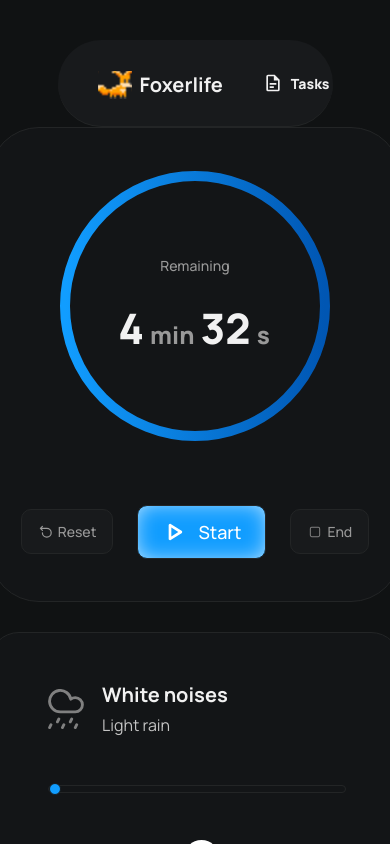
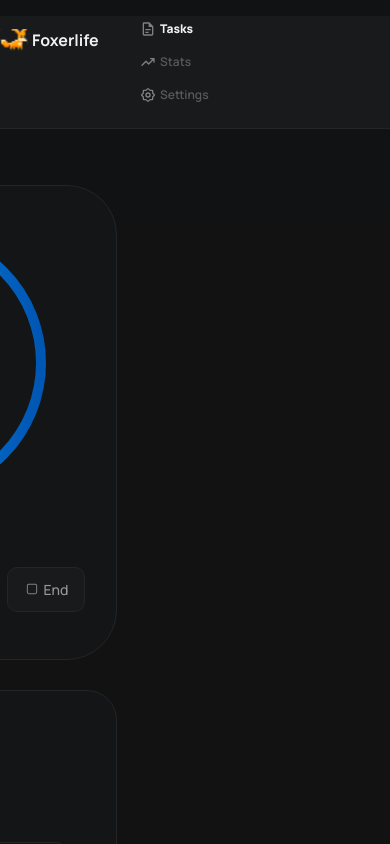
Before and after one commit to mohamedbaatour/Foxerlife, a React (Create React App) app in the folder frontend/: page / in a window 390 px wide. Shown: the top 844 px of the page. Built offline with nearby package versions, Linux system fonts and the light colour scheme; no server answers.

Commit message:
turned css variables into rem and responsive navbar

```diff
--- a/frontend/src/components/Navbar.css
+++ b/frontend/src/components/Navbar.css
@@ -2,22 +2,22 @@
     display: flex;
     justify-content: space-between;
     align-items: center;
-    padding: 0px 40px;
+    padding: 0 2.5rem;
     background-color: #181A1C;
     border-bottom: 1px solid #232526;
     z-index: 10;
     width: 50%;
     border-radius: 999px;
-    margin-top: 40px;
-    min-height: 86px;
-    max-height: 86px;
+    margin-top: 2.5rem;
+    min-height: 5.375rem;
+    max-height: 5.375rem;
 }
 
 .navbar-left-section {
     display: flex;
     flex-direction: row;
-    gap: 8px;
-    margin-top: 4px;
+    gap: 0.5rem;
+    margin-top: 0.25rem;
 }
 
 .logo {
@@ -25,37 +25,31 @@
     height: 28px;
 }
 
+.animated-logo {
+    width: 34px;
+    height: 28px;
+}
+
 .navbar-brand-name {
     text-decoration: none;
     color: #f1f1f1;
-    font-size: 20px;
+    font-size: 1.25rem;
     font-weight: 700;
-}
-
-a {
-    text-decoration: none;
 }
 
 .navbar-center-section {
     display: flex;
     justify-content: center;
     align-items: center;
-    gap: 64px;
+    gap: 4rem;
     text-decoration: none;
     color: #f1f1f1;
-}
-
-.navbar-menu-item {
-  display: flex;
-  justify-content: center;
-  align-items: center;
-
 }
 
 .navbar-menu-icon {
     height: 20px;
     width: 20px;
-    margin-right: 8px;
+    margin-right: 0.5rem;
     transition: fill 0.2s ease-in-out;
 }
 
@@ -63,7 +57,7 @@ a {
   text-decoration: none;
   color: #595959;
   font-weight: 600;
-  font-size: 14px;
+  font-size: 0.875rem;
   transition: color 0.2s ease-in-out, font-weight 0.2s ease-in-out;
   display: flex;
   align-items: center;
@@ -78,12 +72,6 @@ a {
   font-weight: 800;
 }
 
-.navbar-menu-link.active .navbar-menu-icon path,
-.navbar-menu-link.active .navbar-menu-icon circle,
-.navbar-menu-link.active .navbar-menu-icon rect {
-  fill: #f1f1f1;
-}
-
 li {
     list-style: none;
     text-decoration: none;
@@ -92,19 +80,157 @@ li {
 .navbar-current-time {
     color: #C4C4C4;
     font-weight: 800;
-    font-size: 16px;
+    font-size: 1rem;
 }
 
 .navbar-current-location {
     color: #595959;
     font-weight: 400;
-    font-size: 12px;
+    font-size: 0.75rem;
 }
 
 .navbar-right-section {
     display: flex;
     flex-direction: row;
-    gap: 16px;
+    gap: 1rem;
     align-items: center;
-    margin-top: 4px;
+    margin-top: 0.25rem;
 }
+
+
+/* Responsive Styles */
+@media (max-width: 1350px) {
+  .navbar-main {
+    width: 90%;
+    padding: 0 1.5rem;
+    margin-top: 1.5rem;
+    min-height: 4.5rem;
+    max-height: 4.5rem;
+  }
+  .navbar-center-section {
+    gap: 2rem;
+  }
+}
+
+@media (max-width: 768px) {
+  .navbar-main {
+    flex-direction: column;
+    align-items: stretch;
+    width: 100%;
+    padding: 0 1rem;
+    margin-top: 1rem;
+    min-height: 4rem;
+    max-height: none;
+    border-radius: 0;
+  }
+  .navbar-left-section,
+  .navbar-right-section {
+    margin-top: 0.5rem;
+    gap: 0.5rem;
+    align-items: center;
+    width: 100%;
+  }
+  .navbar-center-section {
+    gap: 1.8rem;
+    flex-wrap: wrap;
+    align-items: center;
+    width: 100%;
+    margin-left: 48px;
+    margin-top: -80px !important;
+    margin-bottom: 30px!important;
+  }
+  .navbar-hide-mobile {
+    display: none !important;
+  }
+}
+
+@media (max-width: 480px) {
+  .navbar-main {
+    flex-direction: column;
+    align-items: stretch;
+    width: 100%;
+
+
+    min-height: 3.5rem;
+    border-radius: 0;
+  }
+  .navbar-left-section,
+  .navbar-right-section {
+    flex-direction: row;
+    align-items: flex-start;
+    gap: 0.25rem;
+    margin-top: 0.8rem;
+  }
+  .navbar-center-section {
+    gap: 1rem;
+    flex-direction: row;
+    align-items: flex-start;
+
+    margin-bottom: 25px !important;
+  }
+  .navbar-brand-name {
+    font-size: 1rem;
+  }
+  .navbar-menu-link {
+    font-size: 0.75rem;
+  }
+  .navbar-current-time {
+    font-size: 0.875rem;
+  }
+  .navbar-current-location {
+    font-size: 0.625rem;
+  }
+  .logo,
+  .animated-logo {
+    width: 28px;
+    height: 22px;
+  }
+  .navbar-menu-icon {
+    width: 16px;
+    height: 16px;
+    margin-right: 0.25rem;
+  }
+}
+
+@media (max-width: 400px) {
+  .navbar-main {
+    flex-direction: column;
+    align-items: stretch;
+    width: 100%;
+
+
+    min-height: 7rem;
+    border-radius: 0;
+  }
+  .navbar-left-section,
+  .navbar-right-section {
+    flex-direction: row;
+    align-items: flex-start;
+    gap: 0.25rem;
+    margin-top: 0.8rem;
+  }
+  .navbar-center-section {
+    gap: 1rem;
+    flex-direction: column;
+    align-items: flex-start;
+    margin-left: 100px !important;
+
+  }
+  .navbar-brand-name {
+    font-size: 1rem;
+  }
+  .navbar-menu-link {
+    font-size: 0.75rem;
+  }
+
+  .logo,
+  .animated-logo {
+    width: 28px;
+    height: 22px;
+  }
+  .navbar-menu-icon {
+    width: 16px;
+    height: 16px;
+    margin-right: 0.25rem;
+  }
+}
--- a/frontend/src/components/Navbar.jsx
+++ b/frontend/src/components/Navbar.jsx
@@ -178,7 +178,7 @@ const Navbar = () => {
         onMouseEnter={() => setIsLogoHovered(true)}
         onMouseLeave={() => setIsLogoHovered(false)}
       >
-        {isLogoHovered ? <img src={LogoGIF} alt="Foxerlife Animated Logo" className="logo" /> : <LogoIcon className="logo" />}
+        {isLogoHovered ? <img src={LogoGIF} alt="Foxerlife Animated Logo" className="animated-logo" /> : <LogoIcon className="logo" />}
         <div className="navbar-brand-name">Foxerlife</div>
       </div>
 
@@ -203,7 +203,7 @@ const Navbar = () => {
         </li>
       </ul>
 
-      <div className="navbar-right-section">
+      <div className="navbar-right-section navbar-hide-mobile">
         {weatherIcon}
         <div className="navbar-time-details">
           <span className="navbar-current-time">{currentTime || "N/A"}</span>{" "}
--- a/frontend/src/components/Timer-WhiteNoise.css
+++ b/frontend/src/components/Timer-WhiteNoise.css
@@ -1,41 +1,36 @@
 .tasks-page-container {
   display: flex;
-  justify-content: center; /* Center the left column if it's narrower than page */
-  padding-top: 80px;
+  justify-content: center;
+  padding-top: 5rem;
   background-color: #121212;
   color: #e0e0e0;
   width: 100%;
-  min-height: calc(100vh - 86px - 40px - 40px); /* Full height minus navbar, its margin, and page padding */
+  min-height: calc(100vh - 5.375rem - 2.5rem - 2.5rem);
   box-sizing: border-box;
 }
 
-/* This will now be the container for the left column (Timer + White Noise) */
 .tasks-main-content-left-column {
   display: flex;
-  flex-direction: column; /* Stack timer and white noise player vertically */
-  gap: 30px; /* Gap between Timer and White Noise Player */
-  /* max-width: 410px; /* Width of the components */
-  /* If you want to center this column in the page if there's extra space: */
-  /* margin: 0 auto; */
+  flex-direction: column;
+  gap: 1.875rem;
 }
 
-/* Timer Section Styles (mostly from previous response, ensure they are here) */
 .timer-section {
   background-color: #131517;
   border: 1px solid #232526;
-  border-radius: 50px;
+  border-radius: 3.125rem;
   display: flex;
   flex-direction: column;
   align-items: center;
-  width: 410px;
-  height: 473px;
+  width: 25.625rem;
+  height: 29.5625rem;
   justify-content: center;
 }
 
 .timer-display-container {
   position: relative;
-  width: 270px;
-  height: 270px;
+  width: 16.875rem;
+  height: 16.875rem;
 }
 
 .timer-progress-ring__background,
@@ -63,21 +58,21 @@
 }
 
 .timer-remaining-label {
-  font-size: 14px;
+  font-size: 0.875rem;
   color: #999999;
-  margin-bottom: 24px;
+  margin-bottom: 1.5rem;
   font-weight: 500;
 }
 
 .timer-time {
-  font-size: 42px;
+  font-size: 2.625rem;
   font-weight: 800;
   color: #f1f1f1;
   letter-spacing: -9%;
   display: flex;
   align-items: baseline;
   justify-content: center;
-  gap: 4px;
+  gap: 0.25rem;
 }
 
 .timer-time .minutes,
@@ -86,38 +81,37 @@
 }
 
 .timer-time .separator {
-  font-size: 24px;
+  font-size: 1.5rem;
   font-weight: 800;
   color: #999999;
   letter-spacing: -9%;
-  margin: 0 2px;
+  margin: 0 0.125rem;
 }
 
 .timer-controls {
   display: flex;
   justify-content: center;
   align-items: center;
-  gap: 24px;
+  gap: 1.5rem;
   width: 100%;
-  margin-top: 64px;
+  margin-top: 4rem;
 }
 
 .timer-button {
-
   border: 1px solid #232526;
-  border-radius: 10px;
+  border-radius: 0.625rem;
   cursor: pointer;
-  font-size: 14px;
+  font-size: 0.875rem;
   display: flex;
   align-items: center;
   justify-content: center;
-  gap: 4px;
+  gap: 0.25rem;
   transition: background-color 0.2s ease;
   font-weight: 500;
   color: #999999;
-  padding: 12px 16px;
+  padding: 0.75rem 1rem;
   background-color: #181A1C;
-  font-family: "Manrope" , "Roboto",sans-serif;
+  font-family: "Manrope", "Roboto", sans-serif;
 }
 
 .timer-button:hover {
@@ -125,31 +119,31 @@
 }
 
 .start-pause-button {
-  padding: 10px 24px 10px 20px;
-  box-shadow: inset 0px 0px 24px -7px white;
+  padding: 0.625rem 1.5rem 0.625rem 1.25rem;
+  box-shadow: inset 0px 0px 1.5rem -0.4375rem white;
   font-weight: 500;
   color: #f1f1f1;
-      font-size: 18px;
-      border-radius: 10px;
+  font-size: 1.125rem;
+  border-radius: 0.625rem;
   border: 1px solid #232526;
   display: flex;
   justify-content: center;
   align-items: center;
-      gap: 8px;
+  gap: 0.5rem;
   cursor: pointer;
   transition: background-color 0.2s ease;
-        font-family: "Manrope" , "Roboto",sans-serif;
+  font-family: "Manrope", "Roboto", sans-serif;
 }
 
 .start-icon {
-  width: 32px;
-  height: 32px;
-  fill: white ;
+  width: 2rem;
+  height: 2rem;
+  fill: white;
 }
 
-.end-icon,.reset-icon {
-  width: 16px;
-  height: 16px;
+.end-icon, .reset-icon {
+  width: 1rem;
+  height: 1rem;
 }
 
 .start-pause-button.start {
@@ -173,22 +167,17 @@
   transform: scale(1.02);
 }
 
-
-/* Remove .tasks-list-section, .tasks-now, .tasks-later, .task-item, etc. for now */
-/* Or comment them out if you plan to add them back later */
-
-
 .white-noise-player {
   background-color: #131517;
   border: 1px solid #232526;
-  border-radius: 30px;
-  padding: 48px 56px;
+  border-radius: 1.875rem;
+  padding: 3rem 3.5rem;
   display: flex;
   flex-direction: column;
   align-items: center;
-  max-width: 410px;
+  max-width: 25.625rem;
   justify-content: space-between;
-  --white-noise-progress-color: #119DFF; /* Define the CSS variable here */
+  --white-noise-progress-color: #119DFF;
 }
 
 .white-noise-player-hero {
@@ -197,21 +186,21 @@
   width: 100%;
   justify-content: start;
   align-items: center;
-  gap: 16px;
-    margin-bottom: 40px;
+  gap: 1rem;
+  margin-bottom: 2.5rem;
 }
 
 .white-noise-player-title {
-  font-size: 20px;
+  font-size: 1.25rem;
   font-weight: 700;
   color: #f1f1f1;
 }
 
 .white-noise-player-playing {
-  font-size: 16px;
+  font-size: 1rem;
   font-weight: 400;
   color: #c4c4c4;
-  margin-top: 6px;
+  margin-top: 0.375rem;
 }
 
 .white-noise-player-text {
@@ -220,21 +209,20 @@
 }
 
 .white-noise-player-icon {
-  width: 40px;
-  height: 40px;
-  color: #808080 ;
+  width: 2.5rem;
+  height: 2.5rem;
+  color: #808080;
 }
-
 
 .white-noise-options-button {
   background: none;
-  border: 1px solid #4F4F4F; /* Grey border like in image */
-  color: #A0A0A0; /* Greyish text */
+  border: 1px solid #4F4F4F;
+  color: #A0A0A0;
   border-radius: 50%;
-  width: 32px;
-  height: 32px;
-  font-size: 18px;
-  line-height: 28px; /* Center dots vertically */
+  width: 2rem;
+  height: 2rem;
+  font-size: 1.125rem;
+  line-height: 1.75rem;
   cursor: pointer;
   padding: 0;
   display: flex;
@@ -248,23 +236,23 @@
 
 .white-noise-progress-bar-container {
   width: 100%;
-  margin-bottom: 32px;
+  margin-bottom: 2rem;
 }
 
 .white-noise-progress-bar {
   width: 100%;
-  height: 8px;
+  height: 0.5rem;
   -webkit-appearance: none;
   appearance: none;
-  border-radius: 3px;
+  border-radius: 0.1875rem;
   cursor: pointer;
-  background: none; /* Remove static background so gradient shows */
+  background: none;
 }
 
 .white-noise-progress-bar::-webkit-slider-runnable-track {
-  height: 8.5px;
-  background: transparent; /* Let the input's background (gradient) show through */
-  border-radius: 5px;
+  height: 0.53125rem;
+  background: transparent;
+  border-radius: 0.3125rem;
   border: 1.5px solid #232526;
   position: relative;
   z-index: 0;
@@ -273,22 +261,21 @@
 .white-noise-progress-bar::-webkit-slider-thumb {
   -webkit-appearance: none;
   appearance: none;
-  width: 12px;
-  height: 12px;
+  width: 0.75rem;
+  height: 0.75rem;
   background: var(--white-noise-progress-color);
   border-radius: 50%;
   cursor: pointer;
-  margin-top: -3px;
+  margin-top: -0.1875rem;
   position: relative;
   z-index: 1;
-  border: 1px solid #181A1C; /* Optional: makes thumb stand out */
+  border: 1px solid #181A1C;
 }
 
-/* Firefox */
 .white-noise-progress-bar::-moz-range-thumb {
-  width: 12px; /* Consistent with Webkit */
-  height: 12px; /* Consistent with Webkit */
-  background: var(--white-noise-progress-color); /* Use CSS variable */
+  width: 0.75rem;
+  height: 0.75rem;
+  background: var(--white-noise-progress-color);
   border-radius: 50%;
   border: none;
   cursor: pointer;
@@ -296,132 +283,123 @@
 
 .white-noise-progress-bar::-moz-range-track {
   width: 100%;
-  height: 8px; /* Consistent with Webkit */
-  background: #181A1C; /* Inactive part of the track */
-  border-radius: 3px;
+  height: 0.5rem;
+  background: #181A1C;
+  border-radius: 0.1875rem;
   cursor: pointer;
-  border: 1px solid #232526; /* Consistent with Webkit */
+  border: 1px solid #232526;
 }
 
 .white-noise-progress-bar::-moz-range-progress {
-  background-color: var(--white-noise-progress-color); /* Use CSS variable for the filled part */
-  height: 8px; /* Consistent with Webkit */
-  border-radius: 3px;
+  background-color: var(--white-noise-progress-color);
+  height: 0.5rem;
+  border-radius: 0.1875rem;
 }
-
-/* Styling the filled part of the progress bar is tricky and often done by layering elements or using pseudo-elements */
-/* For a simple visual, we can try to color the track up to the thumb using a gradient if supported, or accept the thumb's position as the indicator */
 
 .white-noise-controls {
   display: flex;
-  justify-content: space-around; /* Distribute controls evenly */
+  justify-content: space-around;
   align-items: center;
-  gap: 20px;
-  margin-top: 10px; /* Space from progress bar */
-  position: relative; /* Add this to help manage z-index for children if needed */
+  gap: 1.25rem;
+  margin-top: 0.625rem;
+  position: relative;
 }
 
-.white-noise-controls .control-button{
+.white-noise-controls .control-button {
   background: none;
   border: none;
-  color: #A0A0A0; /* Icon color */
+  color: #A0A0A0;
   cursor: pointer;
   display: flex;
   align-items: center;
   justify-content: center;
-  position: relative; /* Important for z-index context */
-  z-index: 1; /* Default z-index for control buttons */
+  position: relative;
+  z-index: 1;
 }
 
-.white-noise-controls .control-button svg{
+.white-noise-controls .control-button svg {
   background: none;
   border: none;
-  color: #A0A0A0; /* Icon color */
+  color: #A0A0A0;
   cursor: pointer;
-  width: 24px; /* Icon size */
-  height: 24px;
+  width: 1.5rem;
+  height: 1.5rem;
   display: flex;
   align-items: center;
   justify-content: center;
-  position: relative; /* Important for z-index context */
-  z-index: 1; /* Default z-index for control buttons */
+  position: relative;
+  z-index: 1;
 }
 
-
-/* Volume Control Specific Styles */
 .volume-control-container {
-  display: flex; /* Use flex to align icon and slider */
+  display: flex;
   align-items: center;
-  position: relative; /* Crucial for absolute positioning of slider within */
-  /* min-width: 32px; /* Minimum width of the icon */
-  /* transition: min-width 0.3s ease; /* Transition for container expansion */
-  z-index: 10; /* Ensure this container is above other sibling controls when active */
+  position: relative;
+  z-index: 10;
 }
 
 .volume-control-container .sound-icon-wrapper {
-  /* This wrapper will hold the icon and allow it to be 'pushed' by the slider */
   position: relative;
   display: flex;
   align-items: center;
   justify-content: center;
-  width: 32px; /* Match control-button size */
-  height: 32px;
-  transition: transform 0.3s ease; /* For the icon 'moving left' effect */
-  z-index: 2; /* Icon above slider */
+  width: 2rem;
+  height: 2rem;
+  transition: transform 0.3s ease;
+  z-index: 2;
 }
 
 .volume-slider {
   position: absolute;
-  left: -80px; /* Move slider to the left of the icon */
+  left: -5rem;
   top: 50%;
   transform: translateY(-50%);
   width: 0;
-  height: 5px;
+  height: 0.3125rem;
   -webkit-appearance: none;
   appearance: none;
   background: #232526;
-  border-radius: 3px;
+  border-radius: 0.1875rem;
   cursor: pointer;
   outline: none;
   opacity: 0;
   visibility: hidden;
-  transition: width 0.3s ease 0.1s, opacity 0.3s ease 0.1s, visibility 0s 0.4s, left 0.3s ease; /* Delay appearance slightly */
-  z-index: 1; /* Slider behind icon wrapper */
-  margin-left: 5px; /* Small gap between icon and slider start */
+  transition: width 0.3s ease 0.1s, opacity 0.3s ease 0.1s, visibility 0s 0.4s, left 0.3s ease;
+  z-index: 1;
+  margin-left: 0.3125rem;
 }
 
 .volume-control-container:hover .sound-icon-wrapper {
-  transform: none; /* Don't move the icon, or adjust as needed */
+  transform: none;
 }
 
 .volume-control-container:hover .volume-slider {
-  width: 80px;
+  width: 5rem;
   opacity: 1;
   visibility: visible;
-  left: -80px; /* Keep slider to the left when visible */
+  left: -5rem;
   transition: width 0.3s ease, opacity 0.3s ease, visibility 0s 0s, left 0.3s ease;
 }
 
-/* Ensure other controls don't get overlapped by giving them a default z-index */
 .white-noise-controls > *:not(.volume-control-container) {
-    position: relative; /* Needed for z-index to apply */
+  position: relative;
   z-index: 1;
 }
 
 .volume-slider::-webkit-slider-thumb {
   -webkit-appearance: none;
   appearance: none;
-  width: 10px;
-  height: 10px;
-  background: var(--white-noise-progress-color, #119DFF); /* Blue thumb */
+  width: 0.625rem;
+  height: 0.625rem;
+  background: var(--white-noise-progress-color, #119DFF);
   border-radius: 50%;
   cursor: pointer;
   border: 1px solid #131517;
 }
 
 .volume-slider::-moz-range-thumb {
-  width: 10px;
-  height: 10px;
+  width: 0.625rem;
+  height: 0.625rem;
   background: var(--white-noise-progress-color, #119DFF);
   border-radius: 50%;
   cursor: pointer;
@@ -430,32 +408,25 @@
 
 .volume-slider::-moz-range-track {
   width: 100%;
-  height: 5px;
+  height: 0.3125rem;
   background: #232526;
-  border-radius: 3px;
+  border-radius: 0.1875rem;
   cursor: pointer;
 }
 
-/* Optional: Style for the filled part of the volume slider (WebKit) */
-/* This requires a bit more finesse, often using a gradient on the input itself */
-/* For simplicity, the above styles the track and thumb. */
-/* If you want a dynamic fill for the volume slider like the progress bar, */
-/* you'd apply a similar linear-gradient technique to .volume-slider's background style in JS. */
-
-
 .white-noise-controls .play-pause-main-button {
-  background-color: #FFF; /* White background */
+  background-color: #FFF;
   border-radius: 50%;
-  width: 35px; /* Larger button */
-  height: 35px;
-  padding: 0; /* Reset padding for icon centering */
+  width: 2.1875rem;
+  height: 2.1875rem;
+  padding: 0;
 }
 
 .white-noise-controls .play-pause-main-button svg {
-  background-color: #FFF; /* White background */
+  background-color: #FFF;
   border-radius: 50%;
-  width: 24px; /* Larger button */
-  height: 24px;
+  width: 1.5rem;
+  height: 1.5rem;
   padding: 0;
   display: flex;
   align-items: center;
@@ -463,26 +434,24 @@
   color: #131517;
 }
 
-
 .white-noise-controls .play-pause-main-button:hover {
-  background-color: #f0f0f0; /* Slightly off-white on hover */
+  background-color: #f0f0f0;
   color: #131517;
 }
 
-/* Specific styling for shuffle/repeat if they are active */
 .control-button.active svg {
-  fill: #119DFF; /* Blue when active */
+  fill: #119DFF;
   stroke: #119DFF;
 }
 
 .control-button {}
 
-.control-button-secondary{
+.control-button-secondary {
   color: #c4c4c4;
   border-radius: 50%;
-  width: 20px; /* Larger button */
-  height: 20px;
-  padding: 0; /* Reset padding for icon centering */
+  width: 1.25rem;
+  height: 1.25rem;
+  padding: 0;
   cursor: pointer;
 }
 
@@ -490,26 +459,25 @@
   color: #119DFF;
 }
 
-/* Notification Popup Styles */
 .notification-popup {
   position: fixed;
-  bottom: 30px;
-  left: 30px;
-  background-color: #131517; /* Blue with transparency */
-  color: white;
-  padding: 12px 20px;
+  bottom: 1.875rem;
+  left: 1.875rem;
+  background-color: #131517;
+  color: #f1f1f1;
+  padding: 0.75rem 1.25rem;
   border-radius: 99px;
-  font-size: 14px;
+  font-size: 0.875rem;
   font-weight: 500;
   border: 1px solid #232526;
   z-index: 1000;
   animation: fadeInOut 2s ease-in-out;
-  pointer-events: none; /* Allows clicking through the notification */
+  pointer-events: none;
 }
 
 @keyframes fadeInOut {
-  0% { opacity: 0; transform: translateY(20px); }
+  0% { opacity: 0; transform: translateY(1.25rem); }
   15% { opacity: 1; transform: translateY(0); }
   85% { opacity: 1; transform: translateY(0); }
-  100% { opacity: 0; transform: translateY(-10px); }
+  100% { opacity: 0; transform: translateY(-0.625rem); }
 }
--- a/frontend/src/pages/Tasks.css
+++ b/frontend/src/pages/Tasks.css
@@ -0,0 +1,11 @@
+.tasks-page-container {
+  display: flex;
+  align-items: center;
+  justify-content: space-between;
+  width: 100vw;
+  margin-top: 90px;
+}
+
+.left-section {
+  margin-right: 500px;
+}
--- a/frontend/src/pages/Tasks.jsx
+++ b/frontend/src/pages/Tasks.jsx
@@ -3,19 +3,18 @@ import './Tasks.css';
 import TimerWhiteNoises from '../components/Timer-WhiteNoise.jsx';
 
 const Tasks = () => {
-    const initialTime = 12 * 60 + 32; // 12 min 32 seconds from image
-    const [timeRemaining, setTimeRemaining] = useState(initialTime);
-    const [isActive, setIsActive] = useState(false);
-    const timerIntervalRef = useRef(null);
+const [tasks, setTasks] = useState([]);
 
-    const strokeWidth = 12;
-    const ringSize = 270;
-
-    return (
-      <div>
+  return (
+    <div className="tasks-page-container">
+      <div className="left-section">
         <TimerWhiteNoises />
       </div>
-    );
+      <div className="right-section">
+        <h1>Now</h1>
+      </div>
+    </div>
+  );
 }
 
 export default Tasks;
```
Also changed, not shown: frontend/src/components/Timer-WhiteNoise.jsx (+19 -19 lines), frontend/src/icones/icon.svg. Lines whose indentation alone changed are shown as unchanged.
